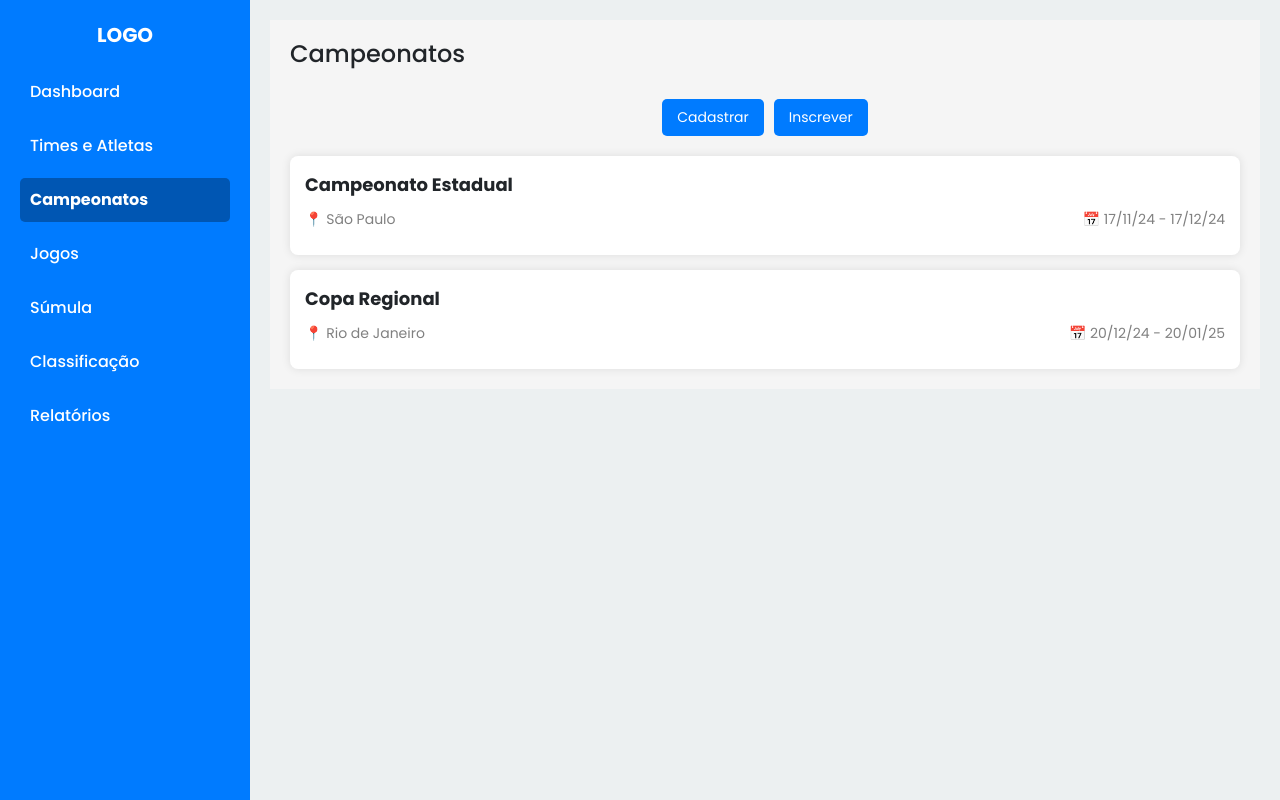
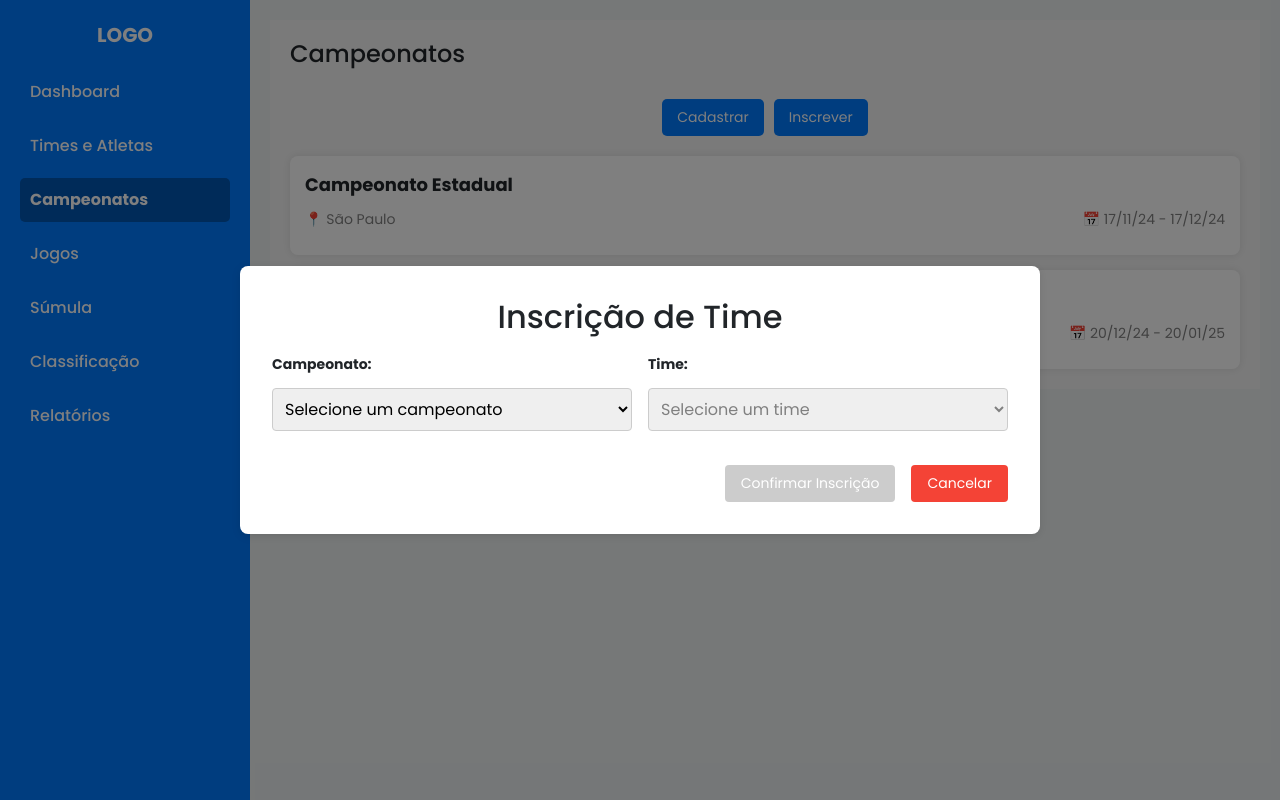
Before and after one commit to PedroFaria06/Gerenciador_Campeonatos_Esportivos, an Angular app: page /campeonatos in a window 1280 px wide. Both pictures are taken after a click on the button "Inscrever". Built offline with nearby package versions, Linux system fonts and the light colour scheme; a small style sheet from the web is missing.

Commit message:
Tela de Inscrições

```diff
--- a/src/app/campeonato/campeonato.component.css
+++ b/src/app/campeonato/campeonato.component.css
@@ -288,3 +288,82 @@ button:hover {
 button[type="button"]:hover {
   opacity: 0.7;
 }
+.inscricao-container {
+  position: fixed;
+  top: 0;
+  left: 0;
+  width: 100%;
+  height: 100%;
+  background-color: rgba(0, 0, 0, 0.5);
+  display: flex;
+  justify-content: center;
+  align-items: center;
+  z-index: 1000;
+}
+
+.inscricao-content {
+  background-color: white;
+  padding: 2rem;
+  border-radius: 8px;
+  box-shadow: 0 2px 10px rgba(0, 0, 0, 0.1);
+  width: 90%;
+  max-width: 800px;
+}
+
+.inscricao-form {
+  display: flex;
+  flex-direction: column;
+  gap: 1.5rem;
+}
+
+.form-row {
+  display: flex;
+  gap: 1rem;
+  align-items: flex-start;
+}
+
+.form-group {
+  flex: 1;
+  display: flex;
+  flex-direction: column;
+  gap: 0.5rem;
+}
+
+.form-group label {
+  font-weight: bold;
+}
+
+.form-group select {
+  padding: 0.5rem;
+  border: 1px solid #ccc;
+  border-radius: 4px;
+  width: 100%;
+}
+
+.button-group {
+  display: flex;
+  gap: 1rem;
+  justify-content: flex-end;
+}
+
+.button-group button {
+  padding: 0.5rem 1rem;
+  border: none;
+  border-radius: 4px;
+  cursor: pointer;
+}
+
+.button-group button[type="submit"] {
+  background-color: #4CAF50;
+  color: white;
+}
+
+.button-group button[type="submit"]:disabled {
+  background-color: #cccccc;
+  cursor: not-allowed;
+}
+
+.button-group button[type="button"] {
+  background-color: #f44336;
+  color: white;
+}
--- a/src/app/campeonato/campeonato.component.html
+++ b/src/app/campeonato/campeonato.component.html
@@ -4,7 +4,7 @@
         <h1>Campeonatos</h1>
         <div class="buttons-container">
             <button class="btn-cadastrar" (click)="exibirFormularioCadastro()">Cadastrar</button>
-            <button class="btn-inscrever">Inscrever</button>
+            <button class="btn-inscrever" (click)="exibirFormularioInscricao()">Inscrever</button>
         </div>
 
         <div class="campeonatos-container">
@@ -42,8 +42,6 @@
             </div>
         </div>
     </div>
-
-    <!-- Cadastro -->
     <div class="modal" *ngIf="mostrarFormularioCadastro">
         <div class="modal-content">
             <h2>Cadastro de Campeonato</h2>
@@ -65,4 +63,53 @@
             </form>
         </div>
     </div>
+    <div class="inscricao-container" *ngIf="mostrarFormularioInscricao">
+        <div class="inscricao-content">
+            <h2>Inscrição de Time</h2>
+            <form (ngSubmit)="selecionarTime()" class="inscricao-form">
+                <div class="form-row">
+                    <div class="form-group">
+                        <label for="campeonato">Campeonato:</label>
+                        <select [(ngModel)]="campeonatoSelecionado" (ngModelChange)="onCampeonatoChange()" name="campeonato" id="campeonato" required>
+                            <option [ngValue]="null">Selecione um campeonato</option>
+                            <option [ngValue]="campeonato" *ngFor="let campeonato of campeonatos">
+                                {{ campeonato.nome }}
+                            </option>
+                        </select>
                     </div>
+
+                    <div class="form-group">
+                        <label for="time">Time:</label>
+                        <select [(ngModel)]="timeSelecionado" name="time" id="time" required [disabled]="!campeonatoSelecionado">
+                            <option [ngValue]="null">Selecione um time</option>
+                            <option [ngValue]="time" *ngFor="let time of campeonatoSelecionado?.times">
+                                {{ time.nome }}
+                            </option>
+                        </select>
+                    </div>
+                </div>
+
+                <div class="button-group">
+                    <button type="submit" [disabled]="!campeonatoSelecionado || !timeSelecionado">Confirmar Inscrição</button>
+                    <button type="button" (click)="fecharFormularioInscricao()">Cancelar</button>
+                </div>
+            </form>
+        </div>
+    </div>
+    <div class="modal" *ngIf="mostrarFormularioTime">
+        <div class="modal-content">
+            <h2>Selecione o Time</h2>
+            <form (ngSubmit)="selecionarTime()">
+                <label for="time">Time para {{ campeonatoSelecionado?.nome }}:</label>
+                <select [(ngModel)]="timeSelecionado" name="time" id="time" required>
+                    <option [ngValue]="null">Selecione um time</option>
+                    <option [ngValue]="time" *ngFor="let time of campeonatoSelecionado?.times">
+                        {{ time.nome }}
+                    </option>
+                </select>
+                <button type="submit">Confirmar Inscrição</button>
+                <button type="button" (click)="fecharFormularioInscricao()">Cancelar</button>
+            </form>
+        </div>
+    </div>
+</div>
--- a/src/app/campeonato/campeonato.component.ts
+++ b/src/app/campeonato/campeonato.component.ts
@@ -46,19 +46,29 @@ export class CampeonatoComponent {
       ]
     }
   ];
+
   novoCampeonato = {
     nome: '',
     dataInicio: '',
     dataTermino: '',
     local: ''
   };
+
   mostrarFormularioCadastro = false;
+  mostrarFormularioInscricao = false;
+  mostrarFormularioTime = false;
+
+  campeonatoSelecionado: any = null;
+  timeSelecionado: any = null;
+
   exibirFormularioCadastro() {
     this.mostrarFormularioCadastro = !this.mostrarFormularioCadastro;
   }
+
   fecharFormularioCadastro() {
     this.mostrarFormularioCadastro = false;
   }
+
   cadastrarCampeonato() {
     if (this.novoCampeonato.nome && this.novoCampeonato.dataInicio && this.novoCampeonato.dataTermino && this.novoCampeonato.local) {
       const data = `${this.novoCampeonato.dataInicio} - ${this.novoCampeonato.dataTermino}`;
@@ -77,19 +87,57 @@ export class CampeonatoComponent {
       alert('Por favor, preencha todos os campos.');
     }
   }
+
   toggleTimes(index: number) {
     this.campeonatos[index].timesVisiveis = !this.campeonatos[index].timesVisiveis;
   }
+
   excluirTime(campeonato: any, time: any) {
     const index = campeonato.times.indexOf(time);
     if (index !== -1) {
       campeonato.times.splice(index, 1);
     }
   }
+
   confirmarExclusao(campeonato: any, time: any) {
     const confirmacao = window.confirm(`Tem certeza que deseja excluir o time ${time.nome}?`);
     if (confirmacao) {
       this.excluirTime(campeonato, time);
     }
   }
+
+  exibirFormularioInscricao() {
+    this.mostrarFormularioInscricao = true;
+    this.mostrarFormularioTime = false;
+    this.campeonatoSelecionado = null;
+    this.timeSelecionado = null;
+  }
+
+  selecionarCampeonato() {
+    if (this.campeonatoSelecionado) {
+      this.mostrarFormularioInscricao = false;
+      this.mostrarFormularioTime = true;
+    } else {
+      alert('Por favor, selecione um campeonato.');
+    }
+  }
+
+  selecionarTime() {
+    if (this.timeSelecionado) {
+      alert(`Inscrição realizada com sucesso!\nCampeonato: ${this.campeonatoSelecionado.nome}\nTime: ${this.timeSelecionado.nome}`);
+      this.fecharFormularioInscricao();
+    } else {
+      alert('Por favor, selecione um time.');
+    }
+  }
+
+  fecharFormularioInscricao() {
+    this.mostrarFormularioInscricao = false;
+    this.mostrarFormularioTime = false;
+    this.campeonatoSelecionado = null;
+    this.timeSelecionado = null;
+  }
+  onCampeonatoChange() {
+    this.timeSelecionado = null;
 }
+}
```
Lines whose indentation alone changed are shown as unchanged.
